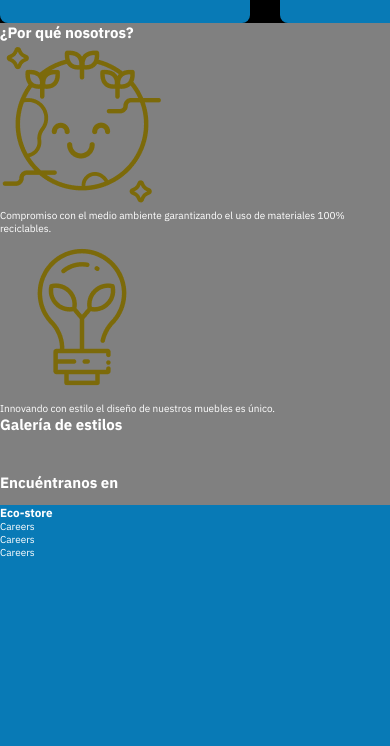
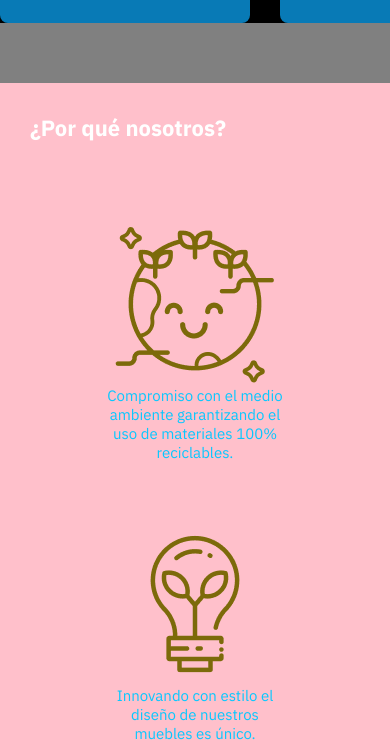
Before and after one commit to IngDonovan/sass-landing-page, a website: page index.html in a window 390 px wide. Shown: the part 1722-2468 px from the top of the page. Drawn offline with Linux system fonts and the light colour scheme.

Commit message:
add styles a mobile section 3

```diff
--- a/scss/main.scss
+++ b/scss/main.scss
@@ -200,6 +200,40 @@ main {
   }
 }
 
+.info-section{
+  background: pink;
+  margin-top: 60px;
+  .about-us{
+    padding: 30px;
+    h2{
+      font-size: 2.2rem;
+    }
+    aside{
+      margin-top: 80px;
+      @include flexCenter(column, center ,center);
+      gap: 60px;
+      .earth{
+        @include flexCenter(column, center ,center);
+        width: 50vw;
+        max-width: 188px;
+        img{
+          object-fit: contain;
+        }
+        p{
+          font-size: 15px;
+          text-align: center;
+          color: $primary-text-color
+
+        }
+      }
+      .innovation{
+        @extend .earth;
+      }
+    }
+  }
+
+}
+
 
 footer {
   background-color: $tertiary-color;
@@ -286,7 +320,7 @@ footer {
         justify-content: center;
         flex-wrap: wrap;
         overflow-x: none;
-        column-gap: 135px;
+        column-gap: 100px;
         row-gap: 75px;
         .product-card{
           width: 324px;
@@ -307,21 +341,10 @@ footer {
         }
       }
     }
-    // .furniture {
-    //   @extend .healtcare;
-    //   .card-section{
-    //     .product-card{
-    //       background: $tertiary-color;
-    //     }
-    //   }
-    // }
   }
 
   .info-section{
-    background: pink;
-    margin-top: 60px;
     .about-us{
-
       padding: 60px;
       h2{
         font-size: 5rem;
@@ -329,6 +352,7 @@ footer {
       aside{
         margin-top: 100px;
         @include flexCenter(row, space-evenly ,center);
+        gap: none;
         .earth{
           @include flexCenter(row, center ,center);
           width: 40vw;
@@ -340,9 +364,6 @@ footer {
             font-size: 30px;
           }
         }
-        .innovation{
-          @extend .earth;
-        }
       }
     }
   }
```
Also changed, not shown: css/main.css.
